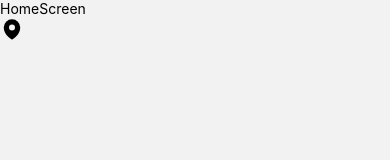
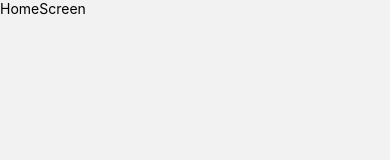
Before and after one commit to Aandi1989/FoodRecipeAppRNTailwind, a React Native app: screen /Home in a window 390 px wide. Shown: the top 160 px of the page. Built offline with nearby package versions, Linux system fonts and the light colour scheme.

Commit message:
fix transition between Welcome and Home screens

```diff
--- a/package.json
+++ b/package.json
@@ -13,11 +13,13 @@
     "@react-native-seoul/masonry-list": "^1.4.2",
     "@react-navigation/native": "^6.1.7",
     "@react-navigation/native-stack": "^6.9.13",
+    "@react-navigation/stack": "^6.3.17",
     "expo": "~49.0.11",
     "expo-status-bar": "~1.6.0",
     "nativewind": "^2.0.11",
     "react": "18.2.0",
     "react-native": "0.72.4",
+    "react-native-gesture-handler": "^2.12.1",
     "react-native-heroicons": "^3.2.0",
     "react-native-reanimated": "3.3.0",
     "react-native-responsive-screen": "^1.4.2",
--- a/src/navigation/index.js
+++ b/src/navigation/index.js
@@ -1,18 +1,25 @@
 import { NavigationContainer } from "@react-navigation/native";
-import { createNativeStackNavigator } from "@react-navigation/native-stack";
+// import { createNativeStackNavigator } from "@react-navigation/native-stack";
+import 'react-native-gesture-handler';
+import { TransitionPresets, createStackNavigator } from '@react-navigation/stack';
 import HomeScreen from "../screens/HomeScreen";
 import WelcomeScreen from "../screens/WelcomeScreen";
 
 
-const Stack = createNativeStackNavigator();
+// const Stack = createNativeStackNavigator();
+const MainStack = createStackNavigator();
 
 export default function AppNavigation() {
     return (
       <NavigationContainer>
-        <Stack.Navigator initialRouteName="Welcome">
+        {/* <Stack.Navigator initialRouteName="Welcome">
           <Stack.Screen name="Home" options={{headerShown: false}} component={HomeScreen} />
           <Stack.Screen name="Welcome" options={{headerShown: false}} component={WelcomeScreen} />
-        </Stack.Navigator>
+        </Stack.Navigator> */}
+        <MainStack.Navigator initialRouteName="Welcome" screenOptions={{...TransitionPresets.SlideFromRightIOS}}>
+          <MainStack.Screen name="Home" options={{headerShown: false}} component={HomeScreen}/>
+          <MainStack.Screen name="Welcome" options={{headerShown: false}} component={WelcomeScreen}/>
+        </MainStack.Navigator>
       </NavigationContainer>
     );
   }
--- a/src/screens/HomeScreen.js
+++ b/src/screens/HomeScreen.js
@@ -1,13 +1,13 @@
-import { View, Text, SafeAreaView, StatusBar } from 'react-native'
-import React from 'react'
-import { MapPinIcon } from "react-native-heroicons/solid";
+import { View, Text, SafeAreaView } from 'react-native';
+import React from 'react';
+import { StatusBar } from 'expo-status-bar';
+import 'react-native-gesture-handler';
 
 export default function HomeScreen() {
   return (
-    <View>
-      <Text className="text-red-500">HomeScreen</Text>
-      <MapPinIcon color="black"/>
-      <StatusBar/>
+    <View className="flex-1 flex-col items-center justify-center">
+      <Text className="text-4xl">HomeScreen</Text>
+      <StatusBar style="dark"/>
     </View>
   )
 }
--- a/src/screens/WelcomeScreen.js
+++ b/src/screens/WelcomeScreen.js
@@ -4,6 +4,7 @@ import { StatusBar } from 'expo-status-bar'
 import {widthPercentageToDP as wp, heightPercentageToDP as hp} from 'react-native-responsive-screen';
 import Animated, { useSharedValue, withSpring } from 'react-native-reanimated';
 import { useNavigation } from '@react-navigation/native';
+import 'react-native-gesture-handler';
 
 export default function WelcomeScreen() {
 
```
Also changed, not shown: 1 other file (tests, documents, lock files or other folders).
